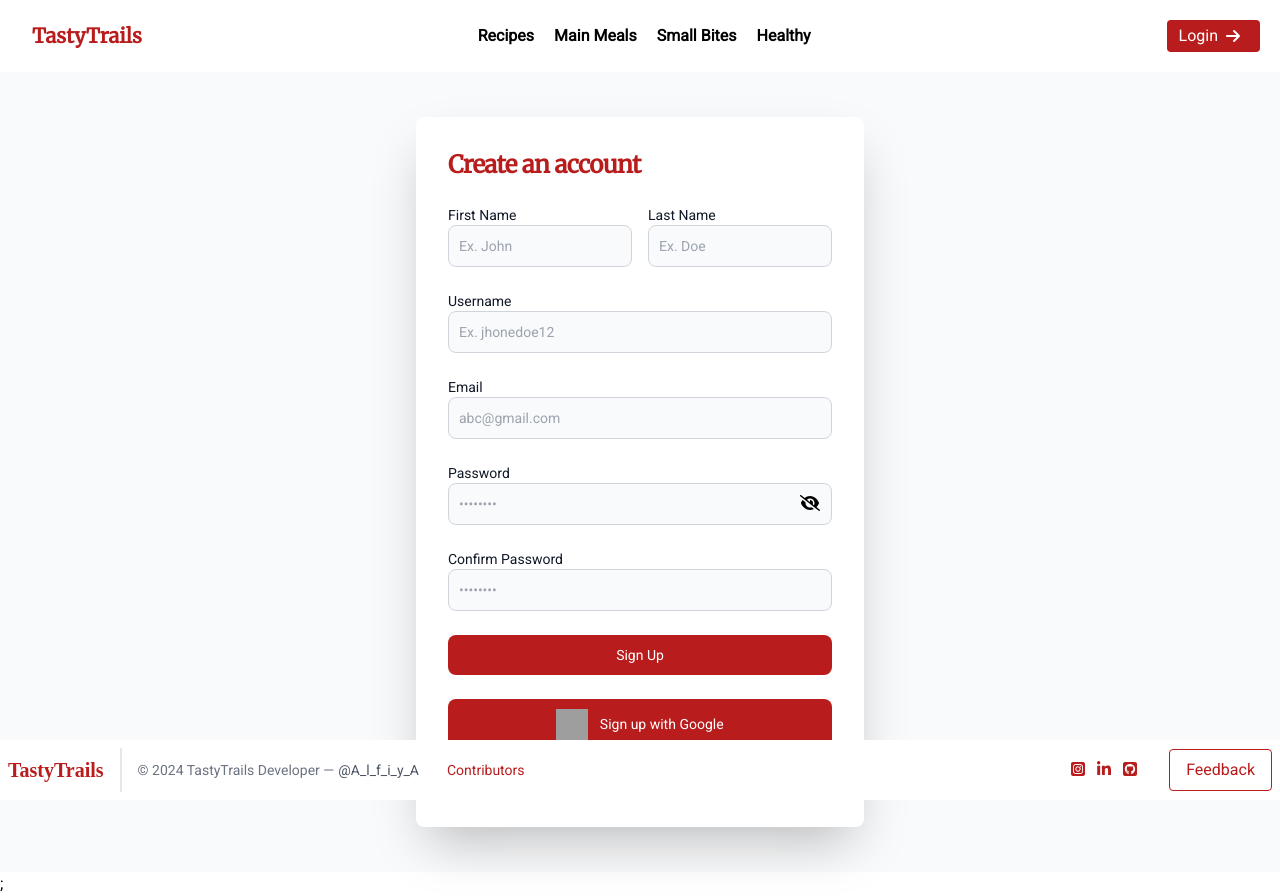
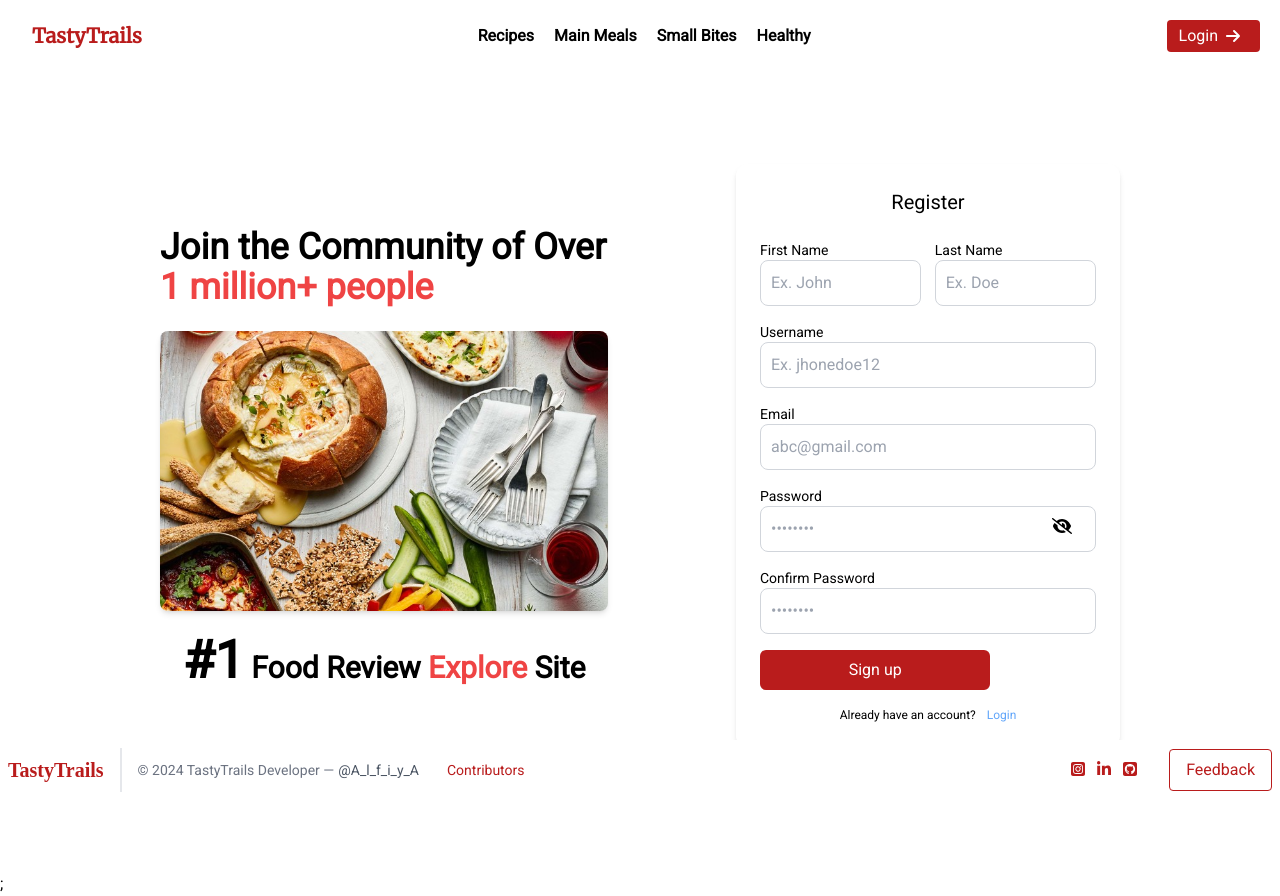
Before and after one commit to AlfiyaSiddique/TastyTrails, a React (Vite) app in the folder frontend/: page /signup in a window 1280 px wide. Built offline with nearby package versions, Linux system fonts and the light colour scheme; grey boxes are pictures that could not be loaded.

Commit message:
Enhances ui of SignUp Page

```diff
--- a/frontend/src/Pages/Signup.jsx
+++ b/frontend/src/Pages/Signup.jsx
@@ -7,7 +7,7 @@ import validate from "../../common/validation.js";
 import axios from "axios";
 import { toast } from "react-toastify";
 import useGoogleAuth from "../../common/useGoogleAuth"
-
+import image from "../../public/image-login.jpg"
 
 const Signup = () => {
   const navigator = useNavigate();
@@ -147,21 +147,40 @@ const Signup = () => {
 const googleSignup = useGoogleAuth(handleGoogleSignup, true);
 
   return (
- <div>
-      <section className="bg-gray-50 dark:bg-gray-900">
-        <div className="flex flex-col items-center justify-center px-6 py-8 mx-auto md:h-screen lg:py-0">
-          <div className="w-full bg-white rounded-lg shadow-2xl dark:border md:mt-0 sm:max-w-md xl:p-0 dark:bg-gray-800 dark:border-gray-700">
-            <div className="p-6 space-y-4 md:space-y-6 sm:p-8">
-              <h1 className="font-[Merriweather] text-xl font-bold leading-tight tracking-tight text-red-700 md:text-2xl dark:text-white">
-                Create an account
-              </h1>
-              <form className="space-y-4 md:space-y-6" onSubmit={handleSubmit}>
-                {/* First Name and Last Name Side by Side */}
-                <div className="flex gap-4">
-                  <div className="flex-1">
+    <div className="Container h-[100vh] w-[90vw] bg-white flex justify-center items-center mx-auto px-4 sm:px-8 md:px-12">
+    <div className="InnerDiv h-[90vh] w-full md:w-[75vw] mb-8 flex flex-col md:flex-row justify-between items-center">
+      {/* Left Section */}
+      <div className="left w-full md:w-[45%] lg:w-[35vw] mb-8 md:mb-0">
+        <div className="content w-full">
+          <h2 className="font-extrabold text-2xl sm:text-3xl md:text-4xl text-center md:text-left">
+            Join the Community of Over{" "}
+            <span className="text-red-500">1 million+ people</span>
+          </h2>
+          <div className="image w-full mt-6">
+            <img
+              className="w-full h-[25vh] md:h-[35vh] rounded-lg shadow-md object-cover"
+              src={image}
+              alt="Community"
+            />
+          </div>
+          <h3 className="font-extrabold text-2xl sm:text-3xl md:text-3xl mt-8 text-center">
+            <span className="text-[36px] sm:text-[52px]">#1</span> Food Review{" "}
+            <span className="text-red-500">Explore</span> Site
+          </h3>
+        </div>
+      </div>
+
+      {/* Right Section (Form) */}
+      <div className="right w-full md:w-[50%] lg:w-[30vw] flex justify-center">
+        <div className="form w-full md:w-[80%] lg:w-[100%] h-auto p-6  shadow-md rounded-xl ">
+          <h1 className="text-black text-xl text-center mb-6">Register</h1>
+          <form className="space-y-4" onSubmit={handleSubmit}>
+            {/* First and Last Name */}
+            <div className="name flex flex-col md:flex-row justify-between">
+              <div className="first w-full md:w-[48%] mb-4 md:mb-0">
                 <label
                   htmlFor="firstName"
-                      className="block text-sm font-medium text-gray-900 dark:text-white"
+                  className="block text-sm font-medium text-black"
                 >
                   First Name
                 </label>
@@ -169,23 +188,21 @@ const googleSignup = useGoogleAuth(handleGoogleSignup, true);
                   type="text"
                   id="firstName"
                   name="firstName"
-                      className="bg-gray-50 border border-gray-300 text-gray-900 sm:text-sm rounded-lg focus:ring-primary-600 focus:border-primary-600 block w-full p-2.5 dark:bg-gray-700 dark:border-gray-600 dark:placeholder-gray-400 dark:text-white dark:focus:ring-blue-500 dark:focus:border-blue-500 transition-colors duration-200 ease-in-out"
+                  className="w-full p-2.5 rounded-lg bg-white border border-gray-300 text-gray-900 focus:ring-primary-600 focus:border-primary-600"
                   placeholder="Ex. John"
                   value={form.firstName}
                   onChange={handleChange}
-                      required={true}
+                  required
                 />
                 {error.firstName && (
-                      <p className="text-red-500 text-sm">
-                        {error.firstNameError}
-                      </p>
+                  <p className="text-red-500 text-sm">{error.firstNameError}</p>
                 )}
               </div>
 
-                  <div className="flex-1">
+              <div className="second w-full md:w-[48%]">
                 <label
                   htmlFor="lastName"
-                      className="block text-sm font-medium text-gray-900 dark:text-white"
+                  className="block text-sm font-medium text-black"
                 >
                   Last Name
                 </label>
@@ -193,25 +210,23 @@ const googleSignup = useGoogleAuth(handleGoogleSignup, true);
                   type="text"
                   id="lastName"
                   name="lastName"
-                      className="bg-gray-50 border border-gray-300 text-gray-900 sm:text-sm rounded-lg focus:ring-primary-600 focus:border-primary-600 block w-full p-2.5 dark:bg-gray-700 dark:border-gray-600 dark:placeholder-gray-400 dark:text-white dark:focus:ring-blue-500 dark:focus:border-blue-500 transition-colors duration-200 ease-in-out"
+                  className="w-full p-2.5 rounded-lg bg-white border border-gray-300 text-gray-900 focus:ring-primary-600 focus:border-primary-600"
                   placeholder="Ex. Doe"
                   value={form.lastName}
                   onChange={handleChange}
-                      required={true}
+                  required
                 />
                 {error.lastName && (
-                      <p className="text-red-500 text-sm">
-                        {error.lastNameError}
-                      </p>
+                  <p className="text-red-500 text-sm">{error.lastNameError}</p>
                 )}
               </div>
             </div>
 
-                {/* Username Field */}
+            {/* Username */}
             <div>
               <label
                 htmlFor="username"
-                    className="block text-sm font-medium text-gray-900 dark:text-white"
+                className="block text-sm font-medium text-black"
               >
                 Username
               </label>
@@ -219,24 +234,22 @@ const googleSignup = useGoogleAuth(handleGoogleSignup, true);
                 type="text"
                 id="username"
                 name="username"
-                    className="bg-gray-50 border border-gray-300 text-gray-900 sm:text-sm rounded-lg focus:ring-primary-600 focus:border-primary-600 block w-full p-2.5 dark:bg-gray-700 dark:border-gray-600 dark:placeholder-gray-400 dark:text-white dark:focus:ring-blue-500 dark:focus:border-blue-500 transition-colors duration-200 ease-in-out"
+                className="w-full p-2.5 rounded-lg bg-white border border-gray-300 text-gray-900 focus:ring-primary-600 focus:border-primary-600"
                 placeholder="Ex. jhonedoe12"
                 value={form.username}
                 onChange={handleChange}
-                    required={true}
+                required
               />
               {error.username && (
-                    <p className="text-red-500 text-sm">
-                      {error.usernameError}
-                    </p>
+                <p className="text-red-500 text-sm">{error.usernameError}</p>
               )}
             </div>
 
-                {/* Email Field */}
+            {/* Email */}
             <div>
               <label
                 htmlFor="email"
-                    className="block text-sm font-medium text-gray-900 dark:text-white"
+                className="block text-sm font-medium text-black"
               >
                 Email
               </label>
@@ -244,22 +257,22 @@ const googleSignup = useGoogleAuth(handleGoogleSignup, true);
                 type="email"
                 id="email"
                 name="email"
-                    className="bg-gray-50 border border-gray-300 text-gray-900 sm:text-sm rounded-lg focus:ring-primary-600 focus:border-primary-600 block w-full p-2.5 dark:bg-gray-700 dark:border-gray-600 dark:placeholder-gray-400 dark:text-white dark:focus:ring-blue-500 dark:focus:border-blue-500 transition-colors duration-200 ease-in-out"
+                className="w-full p-2.5 rounded-lg bg-white border border-gray-300 text-gray-900 focus:ring-primary-600 focus:border-primary-600"
                 placeholder="abc@gmail.com"
                 value={form.email}
                 onChange={handleChange}
-                    required={true}
+                required
               />
               {error.email && (
                 <p className="text-red-500 text-sm">{error.emailError}</p>
               )}
             </div>
 
-                {/* Password Field */}
+            {/* Password */}
             <div>
               <label
                 htmlFor="password"
-                    className="block text-sm font-medium text-gray-900 dark:text-white"
+                className="block text-sm font-medium text-black"
               >
                 Password
               </label>
@@ -269,19 +282,15 @@ const googleSignup = useGoogleAuth(handleGoogleSignup, true);
                   name="password"
                   id="password"
                   placeholder="••••••••"
-                      className="bg-gray-50 border border-gray-300 text-gray-900 sm:text-sm rounded-lg focus:ring-primary-600 focus:border-primary-600 block w-full p-2.5 dark:bg-gray-700 dark:border-gray-600 dark:placeholder-gray-400 dark:text-white dark:focus:ring-blue-500 dark:focus:border-blue-500 transition-colors duration-200 ease-in-out"
-                      required={true}
+                  className="w-full p-2.5 rounded-lg bg-white border border-gray-300 text-gray-900 focus:ring-primary-600 focus:border-primary-600"
                   value={form.password}
                   onChange={handleChange}
-
-                      onFocus={() => setPasswordFocused(true)}
-                      onBlur={() => setPasswordFocused(false)}
-
+                  required
                 />
                 <FontAwesomeIcon
                   icon={show ? faEye : faEyeSlash}
                   onClick={() => setShow(!show)}
-                      className="absolute top-0 right-0 m-3 cursor-pointer"
+                  className="absolute top-0 right-3 m-3 cursor-pointer"
                 />
               </div>
               {error.password && (
@@ -297,11 +306,11 @@ const googleSignup = useGoogleAuth(handleGoogleSignup, true);
               )}
             </div>
 
-                {/* Confirm Password Field */}
+            {/* Confirm Password */}
             <div>
               <label
                 htmlFor="cpassword"
-                    className="block text-sm font-medium text-gray-900 dark:text-white"
+                className="block text-sm font-medium text-black"
               >
                 Confirm Password
               </label>
@@ -310,13 +319,13 @@ const googleSignup = useGoogleAuth(handleGoogleSignup, true);
                 name="cpassword"
                 id="cpassword"
                 placeholder="••••••••"
-                    className="bg-gray-50 border border-gray-300 text-gray-900 sm:text-sm rounded-lg focus:ring-primary-600 focus:border-primary-600 block w-full p-2.5 dark:bg-gray-700 dark:border-gray-600 dark:placeholder-gray-400 dark:text-white dark:focus:ring-blue-500 dark:focus:border-blue-500 transition-colors duration-200 ease-in-out"
-                    required={true}
+                className="w-full p-2.5 rounded-lg bg-white border border-gray-300 text-gray-900 focus:ring-primary-600 focus:border-primary-600"
                 value={form.cpassword}
                 onChange={handleChange}
+                required
               />
               {error.cpassword && (
-                    <p className="error text-red-500 text-sm mt-0 mb-2">
+                <p className="text-red-500 text-sm mt-0 mb-2">
                   {error.cpasswordError}
                 </p>
               )}
@@ -325,28 +334,25 @@ const googleSignup = useGoogleAuth(handleGoogleSignup, true);
             {/* Submit Button */}
             <button
               type="submit"
-                  className="w-full text-white bg-red-700 hover:bg-red-500 focus:ring-4 focus:outline-none focus:ring-primary-300 font-medium rounded-lg text-sm px-5 py-2.5 text-center dark:bg-pt-gray-900 dark:hover:bg-primary-700 dark:focus:ring-primary-800"
+              className="w-full  md:w-[18vw] h-[5vh] mx-auto mt-6 bg-red-700 text-white rounded-md hover:bg-red-600 transition hover:border-white hover:border-solid hover:border-2"
             >
-                  Sign Up
+              Sign up
             </button>
-              </form>
-              <button onClick={() => googleSignup()} className="w-full text-white bg-red-700 hover:bg-red-500 focus:ring-4 focus:outline-none focus:ring-primary-300 font-medium rounded-lg text-sm px-5 py-2.5 text-center dark:bg-primary-600 dark:hover:bg-primary-700 dark:focus:ring-primary-800 ">
-              <img src="https://img.icons8.com/?size=100&id=17949&format=png&color=000000" class="w-8 h-8 mr-2 inline-block"/> Sign up with Google
-              </button>
-                 {/* Already Have an Account */}
-                <p className="text-sm font-light text-gray-500 dark:text-gray-400">
-                  Already Have an Account?{" "}
+
+            {/* Login Link */}
+            <p className="text-black text-center mt-4 text-[12px]">
+              Already have an account?{" "}
               <Link
-                    to="/login"
-                    className="font-medium text-pt-gray-900 hover:underline dark:text-primary-500 hover:text-red-700"
+                to="/Login"
+                className="text-blue-400 hover:text-blue-500 pl-2"
               >
                 Login
               </Link>
             </p>
+          </form>
         </div>
       </div>
     </div>
-      </section>
   </div>
   );
 };
```
Also changed, not shown: frontend/public/image-login.jpg (added). Lines whose indentation alone changed are shown as unchanged.
